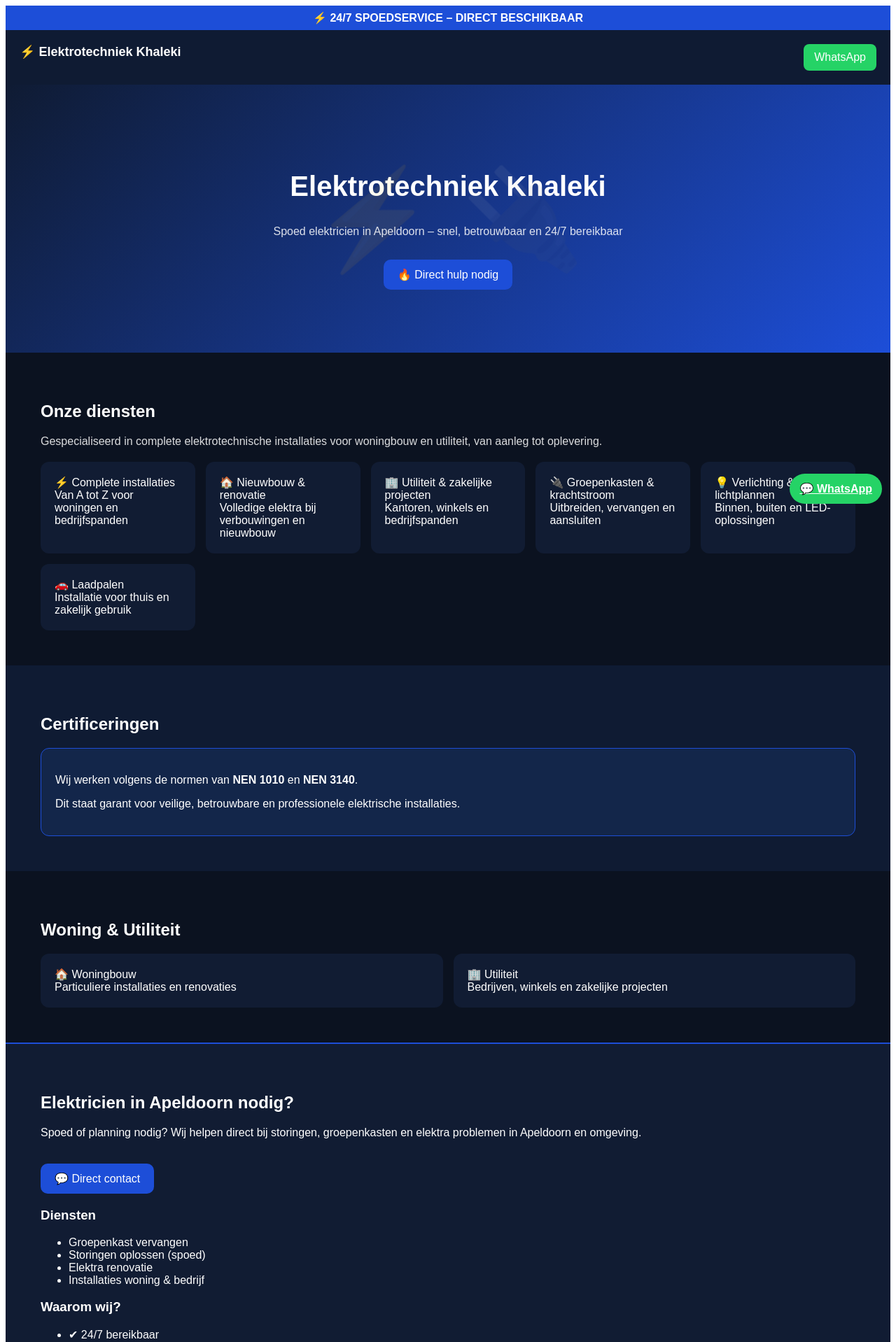
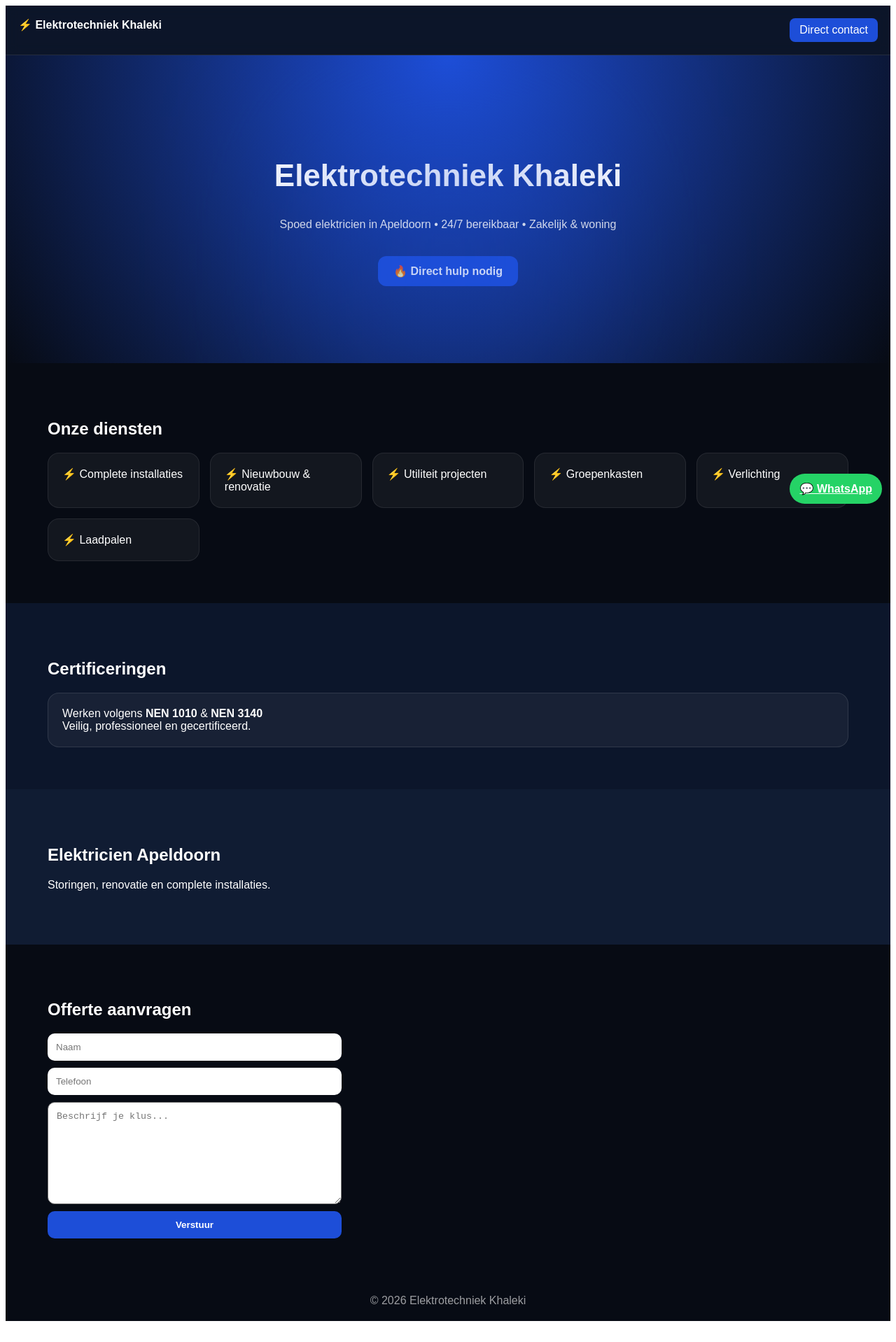
Before and after one commit to emalkhaleki/elektrotechniek-khaleki.nl, a React (Vite) app: page / in a window 1280 px wide. Shown: the top 1918 px of the page at 70% size. After the commit the page ends 1896 px from the top, so only its background shows below. Built offline with nearby package versions, Linux system fonts and the light colour scheme.

Commit message:
Update App.jsx

```diff
--- a/src/App.jsx
+++ b/src/App.jsx
@@ -1,11 +1,8 @@
 import React, { useState, useEffect } from "react";
 
 export default function App() {
-  const [form, setForm] = useState({
-    naam: "",
-    telefoon: "",
-    bericht: "",
-  });
+  const [form, setForm] = useState({ naam: "", telefoon: "", bericht: "" });
+  const [visibleSections, setVisibleSections] = useState({});
 
   const whatsappNumber = "31644878482";
 
@@ -17,9 +14,26 @@ export default function App() {
     if (meta) {
       meta.setAttribute(
         "content",
-        "Elektricien in Apeldoorn nodig? Spoedservice 24/7 voor storingen, groepenkasten en installaties. Snel en betrouwbaar Elektrotechniek Khaleki."
+        "Elektricien in Apeldoorn nodig? Spoedservice 24/7 voor storingen, groepenkasten en installaties."
       );
     }
+  }, []);
+
+  // simpele scroll reveal
+  useEffect(() => {
+    const handleScroll = () => {
+      const sections = document.querySelectorAll("[data-animate]");
+      sections.forEach((sec) => {
+        const rect = sec.getBoundingClientRect();
+        if (rect.top < window.innerHeight - 100) {
+          setVisibleSections((prev) => ({ ...prev, [sec.id]: true }));
+        }
+      });
+    };
+
+    window.addEventListener("scroll", handleScroll);
+    handleScroll();
+    return () => window.removeEventListener("scroll", handleScroll);
   }, []);
 
   const handleChange = (e) => {
@@ -28,46 +42,38 @@ export default function App() {
 
   const sendEmail = (e) => {
     e.preventDefault();
-
     window.location.href =
-      `mailto:emalkhaleki@hotmail.com?subject=Offerte aanvraag van ${form.naam}&body=` +
+      `mailto:emalkhaleki@hotmail.com?subject=Offerte aanvraag ${form.naam}&body=` +
       `Naam: ${form.naam}%0D%0A` +
       `Telefoon: ${form.telefoon}%0D%0A` +
       `Bericht: ${form.bericht}`;
   };
 
+  const reveal = (id) =>
+    visibleSections[id] ? styles.revealActive : styles.reveal;
+
   return (
     <div style={styles.page}>
-      {/* WHATSAPP FLOAT BUTTON */}
-      <a
-        href={`https://wa.me/${whatsappNumber}`}
-        style={styles.stickyWhatsApp}
-      >
+      {/* WHATSAPP */}
+      <a href={`https://wa.me/${whatsappNumber}`} style={styles.whatsappFloat}>
         💬 WhatsApp
       </a>
 
-      {/* TOP BAR */}
-      <div style={styles.topBar}>
-        ⚡ 24/7 SPOEDSERVICE – DIRECT BESCHIKBAAR
-      </div>
-
-      {/* HEADER */}
+      {/* GLASS HEADER */}
       <header style={styles.header}>
         <div style={styles.logo}>⚡ Elektrotechniek Khaleki</div>
-
-        <a href={`https://wa.me/${whatsappNumber}`} style={styles.whatsappBtn}>
-          WhatsApp
+        <a href={`https://wa.me/${whatsappNumber}`} style={styles.navBtn}>
+          Direct contact
         </a>
       </header>
 
-      {/* HERO WITH WATERMARK */}
+      {/* HERO PREMIUM */}
       <section style={styles.hero}>
-        <div style={styles.heroWatermark}>⚡ 🔌</div>
+        <div style={styles.heroGlow}></div>
 
         <h1 style={styles.title}>Elektrotechniek Khaleki</h1>
-
         <p style={styles.subtitle}>
-          Spoed elektricien in Apeldoorn – snel, betrouwbaar en 24/7 bereikbaar
+          Spoed elektricien in Apeldoorn • 24/7 bereikbaar • Zakelijk & woning
         </p>
 
         <a href={`https://wa.me/${whatsappNumber}`} style={styles.heroBtn}>
@@ -76,112 +82,49 @@ export default function App() {
       </section>
 
       {/* DIENSTEN */}
-      <section style={styles.section}>
+      <section
+        id="diensten"
+        data-animate
+        style={{ ...styles.section, ...reveal("diensten") }}
+      >
         <h2>Onze diensten</h2>
 
-        <p style={{ opacity: 0.85, marginTop: 10 }}>
-          Gespecialiseerd in complete elektrotechnische installaties voor
-          woningbouw en utiliteit, van aanleg tot oplevering.
-        </p>
-
         <div style={styles.grid}>
-          <div style={styles.card}>
-            ⚡ Complete installaties<br />
-            Van A tot Z voor woningen en bedrijfspanden
-          </div>
-
-          <div style={styles.card}>
-            🏠 Nieuwbouw & renovatie<br />
-            Volledige elektra bij verbouwingen en nieuwbouw
-          </div>
-
-          <div style={styles.card}>
-            🏢 Utiliteit & zakelijke projecten<br />
-            Kantoren, winkels en bedrijfspanden
-          </div>
-
-          <div style={styles.card}>
-            🔌 Groepenkasten & krachtstroom<br />
-            Uitbreiden, vervangen en aansluiten
-          </div>
-
-          <div style={styles.card}>
-            💡 Verlichting & lichtplannen<br />
-            Binnen, buiten en LED-oplossingen
-          </div>
-
-          <div style={styles.card}>
-            🚗 Laadpalen<br />
-            Installatie voor thuis en zakelijk gebruik
-          </div>
+          {[
+            "Complete installaties",
+            "Nieuwbouw & renovatie",
+            "Utiliteit projecten",
+            "Groepenkasten",
+            "Verlichting",
+            "Laadpalen",
+          ].map((item, i) => (
+            <div key={i} style={styles.card}>
+              ⚡ {item}
+            </div>
+          ))}
         </div>
       </section>
 
-      {/* CERTIFICERINGEN */}
-      <section style={styles.sectionDark}>
+      {/* CERTIFICERING */}
+      <section
+        id="cert"
+        data-animate
+        style={{ ...styles.sectionDark, ...reveal("cert") }}
+      >
         <h2>Certificeringen</h2>
-
-        <div style={styles.certBox}>
-          <p>
-            Wij werken volgens de normen van <b>NEN 1010</b> en <b>NEN 3140</b>.
-          </p>
-          <p>
-            Dit staat garant voor veilige, betrouwbare en professionele
-            elektrische installaties.
-          </p>
-        </div>
-      </section>
-
-      {/* WONING & UTILITEIT */}
-      <section style={styles.section}>
-        <h2>Woning & Utiliteit</h2>
-
-        <div style={styles.grid}>
-          <div style={styles.card}>
-            🏠 Woningbouw<br />
-            Particuliere installaties en renovaties
-          </div>
-
-          <div style={styles.card}>
-            🏢 Utiliteit<br />
-            Bedrijven, winkels en zakelijke projecten
-          </div>
+        <div style={styles.glassBox}>
+          Werken volgens <b>NEN 1010</b> & <b>NEN 3140</b><br />
+          Veilig, professioneel en gecertificeerd.
         </div>
       </section>
 
       {/* SEO */}
       <section style={styles.sectionSEO}>
-        <h2>Elektricien in Apeldoorn nodig?</h2>
-
-        <p>
-          Spoed of planning nodig? Wij helpen direct bij storingen,
-          groepenkasten en elektra problemen in Apeldoorn en omgeving.
-        </p>
-
-        <div style={{ margin: "20px 0" }}>
-          <a href={`https://wa.me/${whatsappNumber}`} style={styles.heroBtn}>
-            💬 Direct contact
-          </a>
-        </div>
-
-        <h3>Diensten</h3>
-        <ul>
-          <li>Groepenkast vervangen</li>
-          <li>Storingen oplossen (spoed)</li>
-          <li>Elektra renovatie</li>
-          <li>Installaties woning & bedrijf</li>
-        </ul>
-
-        <h3>Waarom wij?</h3>
-        <ul>
-          <li>✔ 24/7 bereikbaar</li>
-          <li>✔ Snelle service in Apeldoorn</li>
-          <li>✔ Eerlijke prijzen</li>
-          <li>✔ Ervaren elektricien</li>
-        </ul>
+        <h2>Elektricien Apeldoorn</h2>
+        <p>Storingen, renovatie en complete installaties.</p>
       </section>
 
-      {/* OFFERTES */}
+      {/* FORM */}
       <section style={styles.section}>
         <h2>Offerte aanvragen</h2>
 
@@ -195,7 +138,7 @@ export default function App() {
           />
           <input
             name="telefoon"
-            placeholder="Telefoonnummer"
+            placeholder="Telefoon"
             onChange={handleChange}
             style={styles.input}
             required
@@ -207,16 +150,8 @@ export default function App() {
             style={styles.textarea}
             required
           />
-
-          <button style={styles.button}>Verstuur offerte</button>
+          <button style={styles.button}>Verstuur</button>
         </form>
-      </section>
-
-      {/* CONTACT */}
-      <section style={styles.sectionDark}>
-        <h2>Contact</h2>
-        <p>📞 0644878482</p>
-        <p>✉️ emalkhaleki@hotmail.com</p>
       </section>
 
       {/* FOOTER */}
@@ -230,147 +165,163 @@ export default function App() {
 const styles = {
   page: {
     fontFamily: "Arial",
-    background: "#0b1220",
+    background: "#070b14",
     color: "white",
   },
 
-  topBar: {
-    background: "#1d4ed8",
-    textAlign: "center",
-    padding: 8,
-    fontWeight: "bold",
+  /* GLASS HEADER */
+  header: {
+    position: "sticky",
+    top: 0,
+    display: "flex",
+    justifyContent: "space-between",
+    padding: 18,
+    backdropFilter: "blur(10px)",
+    background: "rgba(15, 27, 51, 0.7)",
+    borderBottom: "1px solid rgba(255,255,255,0.1)",
+    zIndex: 1000,
   },
 
-  header: {
-    display: "flex",
-    justifyContent: "space-between",
-    padding: 20,
-    background: "#0f1b33",
-  },
+  logo: { fontWeight: "bold" },
 
-  logo: { fontSize: 18, fontWeight: "bold" },
-
-  whatsappBtn: {
-    background: "#25D366",
-    padding: "10px 15px",
+  navBtn: {
+    background: "#1d4ed8",
+    padding: "8px 14px",
     borderRadius: 8,
     color: "white",
     textDecoration: "none",
   },
 
+  /* HERO PREMIUM */
   hero: {
     textAlign: "center",
-    padding: "90px 20px",
-    background: "linear-gradient(135deg, #0f1b33, #1d4ed8)",
+    padding: "110px 20px",
     position: "relative",
+    background: "radial-gradient(circle at top, #1d4ed8, #070b14)",
     overflow: "hidden",
   },
 
-  heroWatermark: {
+  heroGlow: {
     position: "absolute",
-    fontSize: 140,
-    opacity: 0.08,
-    top: "50%",
+    width: 400,
+    height: 400,
+    background: "#1d4ed8",
+    filter: "blur(120px)",
+    opacity: 0.3,
+    top: "20%",
     left: "50%",
-    transform: "translate(-50%, -50%)",
-    pointerEvents: "none",
+    transform: "translateX(-50%)",
   },
 
-  title: { fontSize: 40 },
+  title: { fontSize: 44, fontWeight: "bold" },
 
-  subtitle: { opacity: 0.85 },
+  subtitle: { opacity: 0.8, marginTop: 10 },
 
   heroBtn: {
+    marginTop: 20,
+    display: "inline-block",
     background: "#1d4ed8",
-    padding: "12px 20px",
-    borderRadius: 10,
+    padding: "12px 22px",
+    borderRadius: 12,
     color: "white",
     textDecoration: "none",
-    display: "inline-block",
-    marginTop: 15,
+    fontWeight: "bold",
   },
 
   section: {
-    padding: 50,
-    background: "#0b1220",
+    padding: 60,
   },
 
   sectionDark: {
-    padding: 50,
-    background: "#0f1b33",
+    padding: 60,
+    background: "#0c162b",
   },
 
   sectionSEO: {
-    padding: 50,
-    background: "#111c33",
-    borderTop: "2px solid #1d4ed8",
-    borderBottom: "2px solid #1d4ed8",
+    padding: 60,
+    background: "#101c33",
   },
 
   grid: {
     display: "grid",
-    gridTemplateColumns: "repeat(auto-fit, minmax(200px, 1fr))",
+    gridTemplateColumns: "repeat(auto-fit, minmax(180px, 1fr))",
     gap: 15,
     marginTop: 20,
   },
 
+  /* PREMIUM CARDS */
   card: {
-    background: "#111c33",
+    background: "rgba(255,255,255,0.05)",
     padding: 20,
-    borderRadius: 12,
+    borderRadius: 16,
+    border: "1px solid rgba(255,255,255,0.08)",
+    transition: "0.3s",
+    cursor: "pointer",
   },
 
-  certBox: {
-    background: "#13264a",
+  glassBox: {
+    background: "rgba(255,255,255,0.05)",
     padding: 20,
-    borderRadius: 12,
-    border: "1px solid #1d4ed8",
-    marginTop: 20,
+    borderRadius: 16,
+    border: "1px solid rgba(255,255,255,0.1)",
   },
 
   form: {
     display: "flex",
     flexDirection: "column",
     gap: 10,
-    maxWidth: 400,
+    maxWidth: 420,
   },
 
   input: {
-    padding: 10,
-    borderRadius: 8,
+    padding: 12,
+    borderRadius: 10,
     border: "none",
   },
 
   textarea: {
-    padding: 10,
-    borderRadius: 8,
-    height: 100,
+    padding: 12,
+    borderRadius: 10,
+    height: 120,
   },
 
   button: {
     background: "#1d4ed8",
+    padding: 12,
+    borderRadius: 10,
+    border: "none",
     color: "white",
-    padding: 12,
-    border: "none",
-    borderRadius: 8,
+    fontWeight: "bold",
   },
 
   footer: {
     textAlign: "center",
     padding: 20,
-    background: "#0f1b33",
-    fontSize: 12,
+    opacity: 0.6,
   },
 
-  stickyWhatsApp: {
+  whatsappFloat: {
     position: "fixed",
+    bottom: 80,
     right: 20,
-    bottom: 80,
     background: "#25D366",
     padding: "12px 14px",
-    borderRadius: "50px",
+    borderRadius: 50,
     color: "white",
     fontWeight: "bold",
     zIndex: 9999,
   },
+
+  /* ANIMATIONS */
+  reveal: {
+    opacity: 0,
+    transform: "translateY(20px)",
+    transition: "0.6s ease",
+  },
+
+  revealActive: {
+    opacity: 1,
+    transform: "translateY(0)",
+    transition: "0.6s ease",
+  },
 };
```
